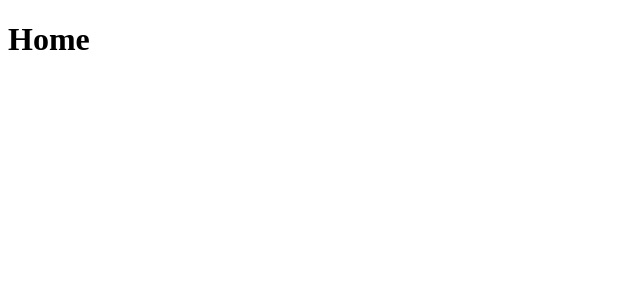
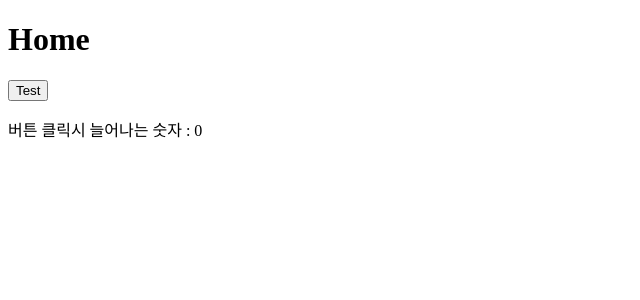
Before and after one commit to kimyj0916/mechu_real_web, a Vue app in the folder mRealProject/frontend/: page / in a window 1280 px wide. Shown: the top 300 px of the page, without its empty margins (0-640 px from the left). Built offline with nearby package versions, Linux system fonts and the light colour scheme.

Commit message:
import TestVue

```diff
--- a/mRealProject/frontend/src/components/Home.vue
+++ b/mRealProject/frontend/src/components/Home.vue
@@ -1,4 +1,9 @@
 <script>
+import Test from './Test.vue'
+
+export default {
+  components: {Test}
+}
 
 </script>
 
@@ -6,6 +11,7 @@
   <div>
     <h1>Home</h1>
   </div>
+  <Test/>
 </template>
 
 <style scoped>
```
